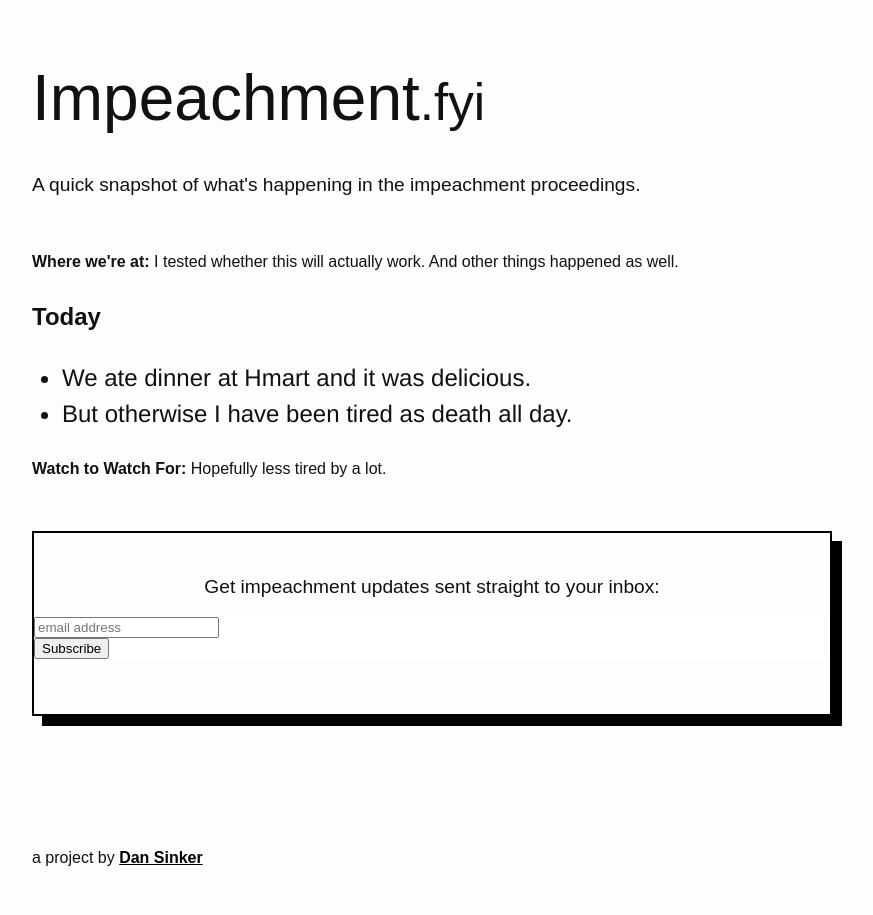
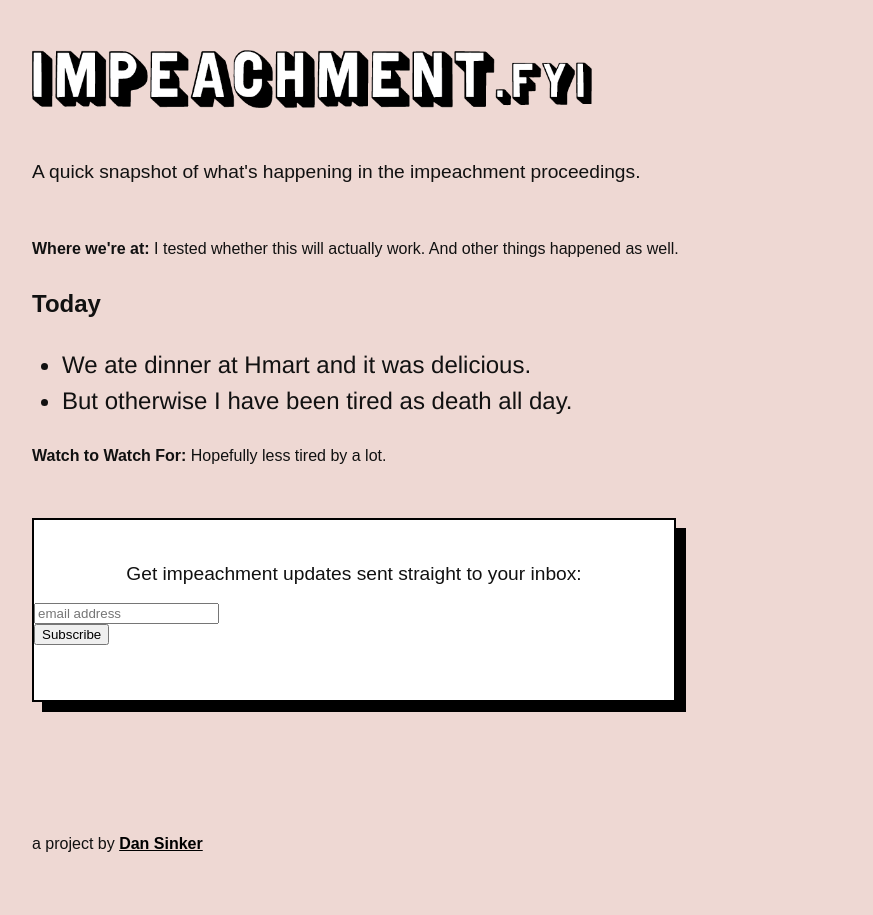
Before and after one commit to dansinker/impeachment.fyi, a Jekyll site: the page built from index.md, in a window 1280 px wide. Shown: the whole page, without its empty margins (268-1141 px from the left). Built offline with Jekyll 4.4.1, drawn with Linux system fonts in a browser that asks for light colours; nearby versions of some CDN libraries; some web fonts are replaced; comment, search, counter and statistics services are not loaded.

Commit message:
added a logo, changed background colors

```diff
--- a/_layouts/home.html
+++ b/_layouts/home.html
@@ -2,7 +2,8 @@
 layout: default
 ---
 <div id="titlebox">
-<h1>Impeachment<span class="smaller">.fyi</span></h1>
+<!--<h1>Impeachment<span class="smaller">.fyi</span></h1>-->
+<img id="logo" src="/assets/impeach_logo.png" alt="impeachment.fyi logo">
 <p>{{ site.description | escape }}</p>
 </div>
 
--- a/assets/main.scss
+++ b/assets/main.scss
@@ -7,10 +7,17 @@
 body {
   margin-left: 300px;
   margin-right: 100px;
+  background-color: rgb(238, 216, 211);
 }
 
 div#wrapper {
   max-width: 800px;
+}
+
+img#logo {
+  width: 70%;
+  margin-top: 50px;
+  margin-bottom: 50px;
 }
 
 h1, h2, h3, p {
@@ -71,6 +78,8 @@ div#mail {
   padding: 5% 0;
   border: solid black 2px;
   box-shadow: 10px 10px black;
+  background-color: white;
+  max-width: 80%;
 }
 
 div#mail p {
@@ -107,6 +116,12 @@ a {
     font-size: 2.6em;
   }
 
+  img#logo {
+    width: 90%;
+    margin-top: 25px;
+    margin-bottom: 25px;
+  }
+
 h2 {
   font-size: 1.5em;
   margin-bottom: 50px;
```
Also changed, not shown: assets/impeach_logo.png (added).
